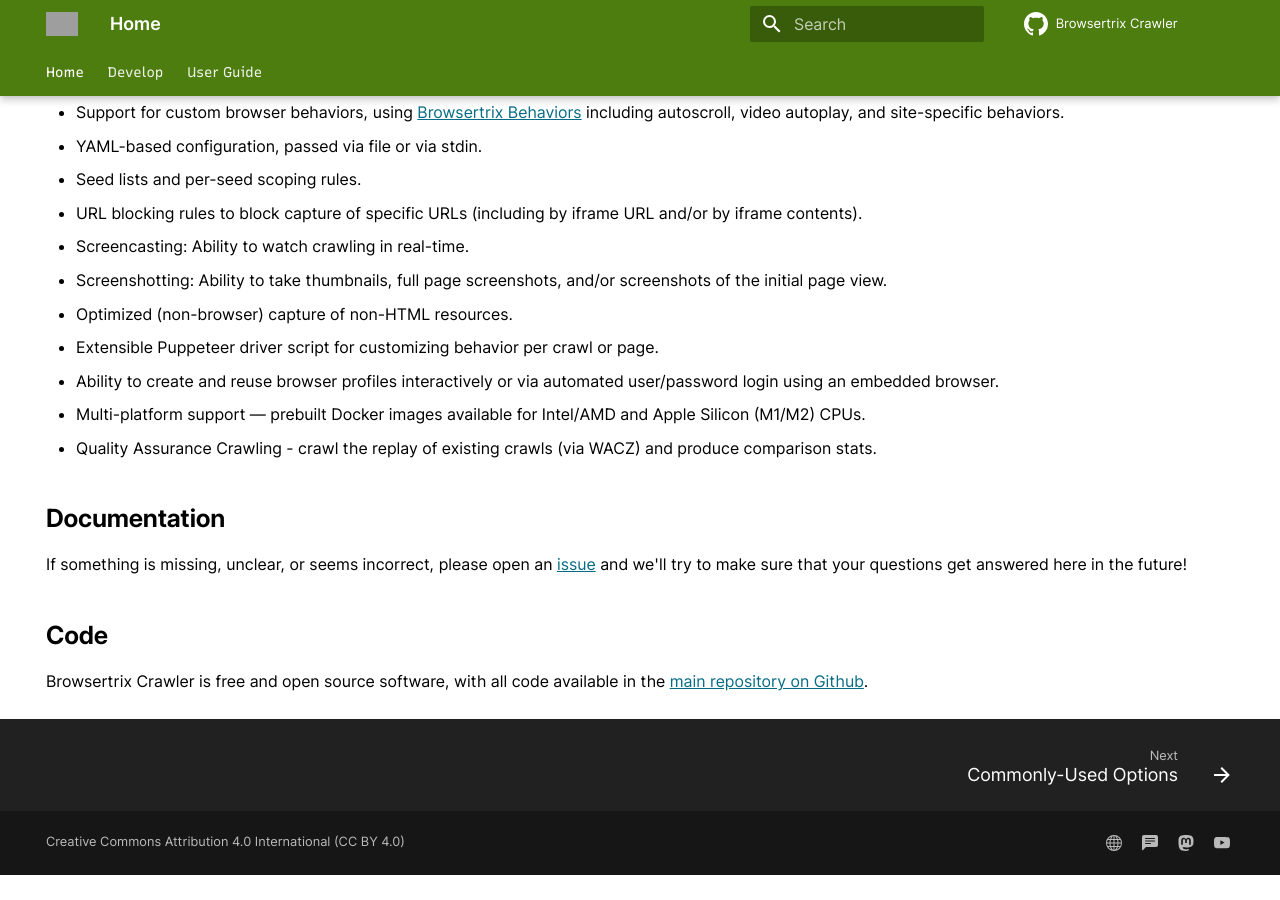
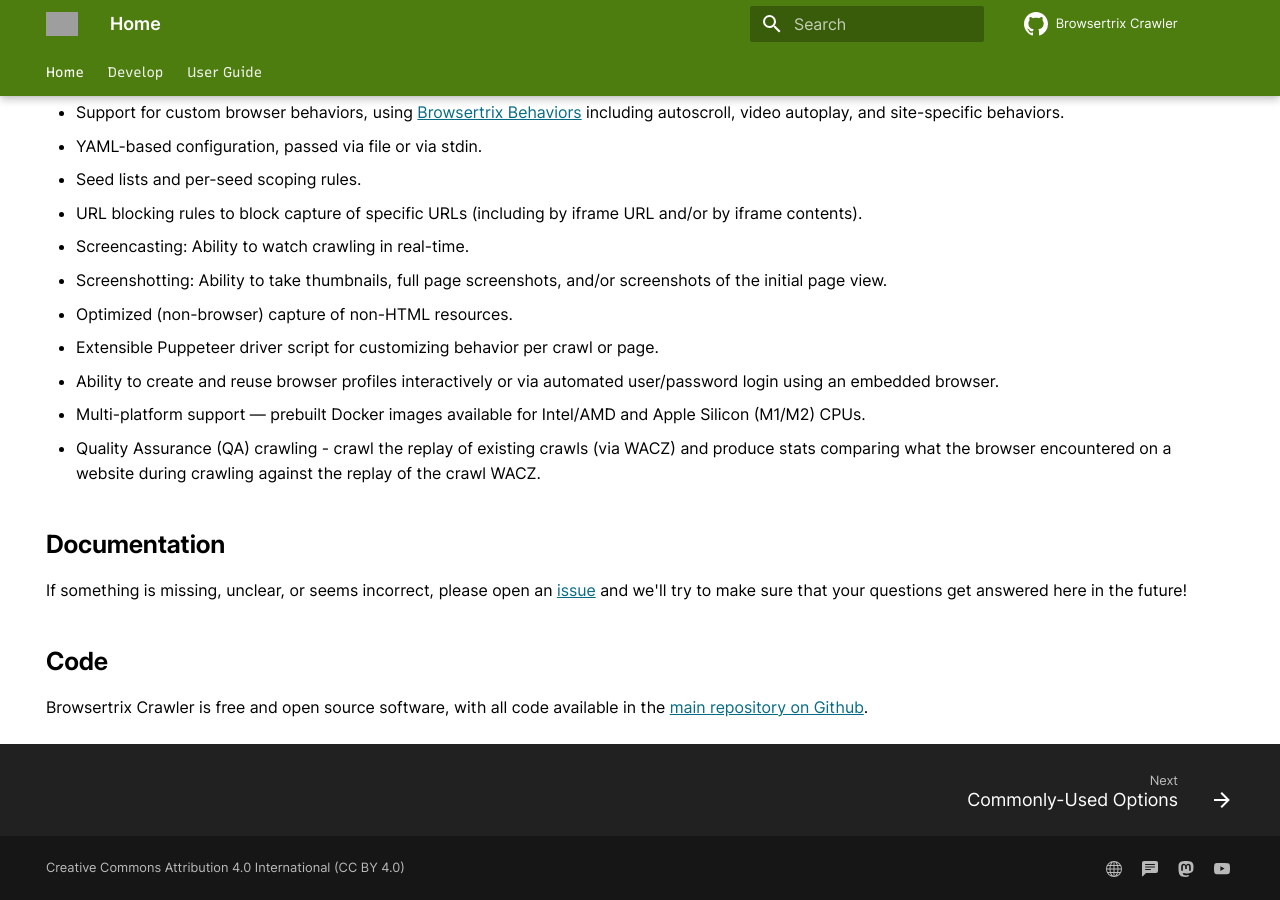
Before and after one commit to webrecorder/browsertrix-crawler, an MkDocs documentation site: the page built from docs/docs/index.md, in a window 1280 px wide and 900 px high, scrolled down 562 px. Built offline with MkDocs 1.6.1 and Material for MkDocs 9.7.7, drawn with Linux system fonts in a browser that asks for light colours; comment, search, counter and statistics services are not loaded; before the commit the page ends 1437 px from its top, so only the background shows below that; grey boxes are pictures that could not be loaded.

Commit message:
Give slightly longer descrition to QA crawl in index

```diff
--- a/docs/docs/index.md
+++ b/docs/docs/index.md
@@ -29,7 +29,7 @@
 - Extensible Puppeteer driver script for customizing behavior per crawl or page.
 - Ability to create and reuse browser profiles interactively or via automated user/password login using an embedded browser.
 - Multi-platform support — prebuilt Docker images available for Intel/AMD and Apple Silicon (M1/M2) CPUs.
-- Quality Assurance Crawling - crawl the replay of existing crawls (via WACZ) and produce comparison stats.
+- Quality Assurance (QA) crawling - crawl the replay of existing crawls (via WACZ) and produce stats comparing what the browser encountered on a website during crawling against the replay of the crawl WACZ.
 
 ## Documentation
 
```
